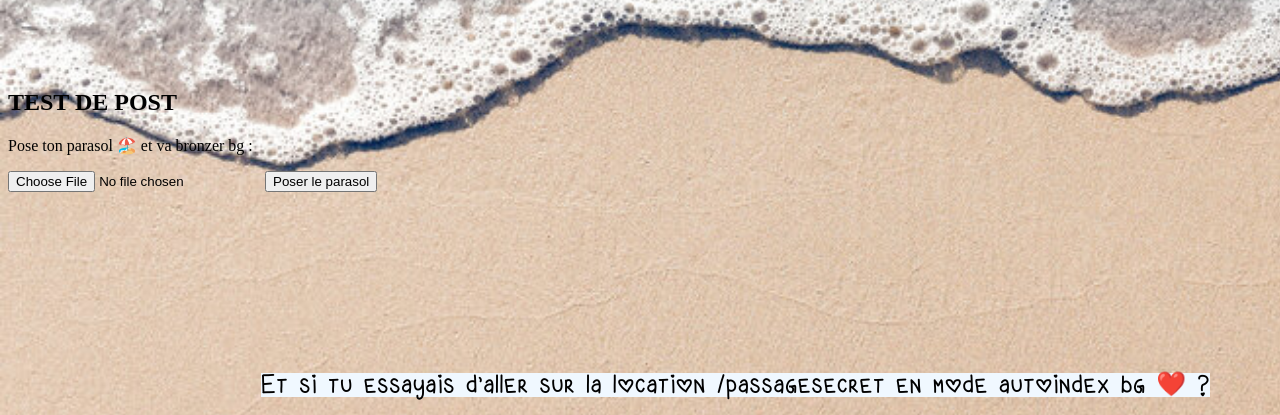
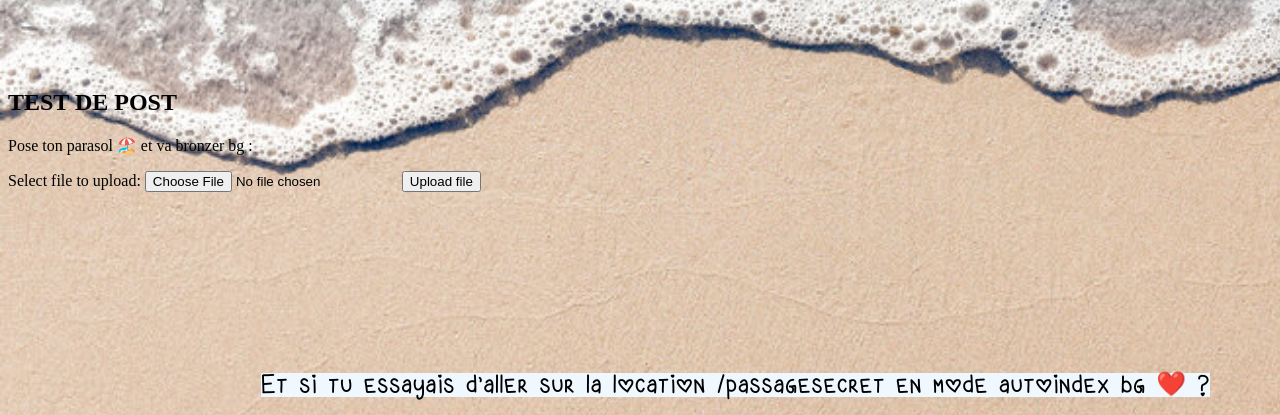
Before and after one commit to WalterLuong/webserv, a plain HTML site: page Project/website/root/plage.html in a window 1280 px wide. Shown: the part 310-725 px from the top of the page. Drawn offline with Linux system fonts and the light colour scheme; a web font is replaced by a local one.

Commit message:
Add files via upload

```diff
--- a/Project/website/root/plage.html
+++ b/Project/website/root/plage.html
@@ -50,10 +50,11 @@
 		<h1>La Plage</h1>
 			<h2>TEST DE POST</h2>
 			<p>Pose ton parasol 🏖️ et va bronzer bg :</p>
-			<form action="/other_cgi">
-				<input type="file" id="parasol" name="petitparasol" value="Choisis ton parasol">
-				<input type="submit" value="Poser le parasol">
-			</form>
+			<form action="upload.php" method="post" enctype="multipart/form-data">
+				Select file to upload:
+				<input type="file" name="UserFile" id="UserFile">
+				<input type="submit" value="Upload file" name="submit">
+			  </form>
 			<p>
 			</br>
 			</br>
```
